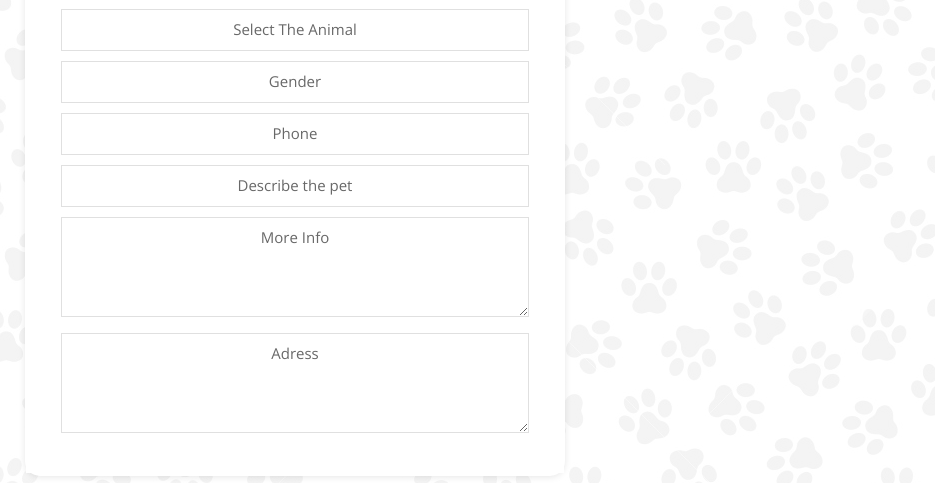
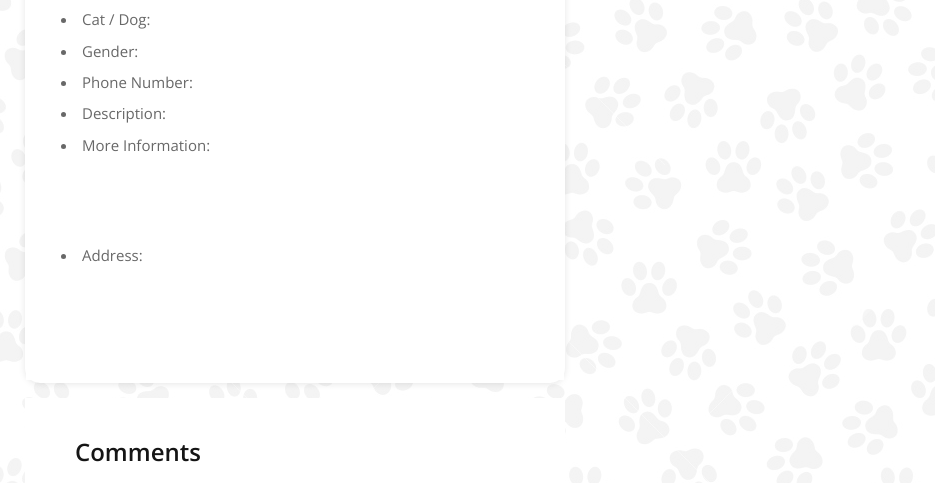
Before and after one commit to mertatakan96/Petopia, a Django app: template announcements/templates/announcements/announce-detail.html in a window 1280 px wide. Shown: the part 484-967 px from the top of the page, without its empty margins (345-1280 px from the left). Run offline with Django 3.2, Linux system fonts and the light colour scheme; the template is opened without the code that fills it, so the values that code supplies are empty; some libraries are stand-ins or nearby versions.

Commit message:
announce detail added

```diff
--- a/announcements/templates/announcements/announce-detail.html
+++ b/announcements/templates/announcements/announce-detail.html
@@ -16,33 +16,78 @@
                         </header>
                             <img class="card-img-top" src="{% static 'images/dog1.jpg' %}" alt="Card image cap"
                                  style="max-width: 463px;max-height: 289px;margin-top: 10px">
-                        <div class="labeled-input" style="margin-top:10px">
-                            <label for="selectTheAnimal">Select The Animal</label>
-                            <input type="text" id="selectTheAnimal">
+                        <div style="display: flex; align-items: flex-start; flex-direction: column;">
+                            <div class="labeled-input" style="margin-top:10px">
+                            <li type="text" id="selectTheAnimal">Cat / Dog: </li>
                         </div>
-                        <div class="labeled-input" style="margin-top:10px">
-                            <label for="gender">Gender</label>
-                            <input type="text" id="gender">
+                            <div class="labeled-input" style="margin-top:10px">
+                            <li type="text" id="gender">Gender:</li>
                         </div>
-                        <div class="labeled-input" style="margin-top:10px">
-                            <label for="selectTheAnimal">Phone</label>
-                            <input type="text" id="selectTheAnimal">
+                            <div style="margin-top:10px">
+                            <li type="text" id="selectTheAnimal">Phone Number:</li>
                         </div>
-                        <div class="labeled-input"style="margin-top:10px">
-                            <label for="describeThePet">Describe the pet</label>
-                            <input type="text" id="describeThePet">
+                            <div style="margin-top:10px">
+                            <li type="text" id="describeThePet"> Description: </li>
                         </div>
-                        <div class="labeled-input"style="margin-top:10px">
-                            <label for="w3review">More Info</label>
-                            <textarea id="w3review" name="w3review" rows="4" cols="50" style="height:100px"></textarea>
-
+                            <div style="margin-top:10px">
+                            <li id="w3review" name="w3review" rows="4" cols="50" style="height:100px">More Information:</li>
                         </div>
-                        <div class="labeled-input"style="margin-top:10px">
-                            <label for="adressFounded">Adress</label>
-                            <textarea id="adressFounded" name="w3review" rows="4" cols="50" style="height:100px"></textarea>
+                            <div style="margin-top:10px">
+                            <li id="adressFounded" name="w3review" rows="4" cols="50" style="height:100px">Address: </li>
+                        </div>
                         </div>
                     </div>
                 </aside>
+                <div class="blog-post-comments">
+                            <header><h3>Comments</h3></header>
+                            <ul class="comments">
+                                <li class="comment">
+                                    <div class="inner">
+                                        <figure><a href="petloverProfile.html"><img src="images/profil.jpg" alt="dummy"></a></figure>
+                                        <header>
+                                            <h6><a href="petloverProfile.html">Mahir & Mantar</a> <time datetime="2022-03-28">March 28, 2022</time></h6>
+
+                                        </header>
+                                        <p>Text</p>
+                                    </div>
+
+                                </li>
+                                <li class="comment">
+                                    <div class="inner">
+                                        <figure><a href="businesProfile.html"><img src="images/profil.jpg" alt="dummy"></a></figure>
+                                        <header>
+                                            <h6><a href="businesProfile.html">Atakan Duduoğlu</a> <time datetime="2017-02-14">December 04, 2022</time></h6>
+
+                                        </header>
+                                        <p>Comment Text</p>
+                                    </div>
+                                </li>
+                            </ul>
+                        </div>
+                        <div class="add-comment">
+                            <header><h3>Leave a Comment</h3></header>
+                            <form action="/" class="clearfix">
+                                <div class="fields-grid clearfix">
+                                    <div class="fields-grid-ele">
+
+                                    </div>
+                                    <div class="fields-grid-ele">
+
+                                    </div>
+                                    <div class="fields-grid-ele">
+
+                                    </div>
+                                    <div class="fields-grid-ele">
+
+                                    </div>
+                                </div>
+                                <div class="labeled-input">
+
+                                    <textarea id="addComment005"></textarea>
+                                </div>
+                                <button class="btn btn-green btn-small">Submit</button>
+                            </form>
+                        </div>
             </div>
         </div>
     </div>
```
